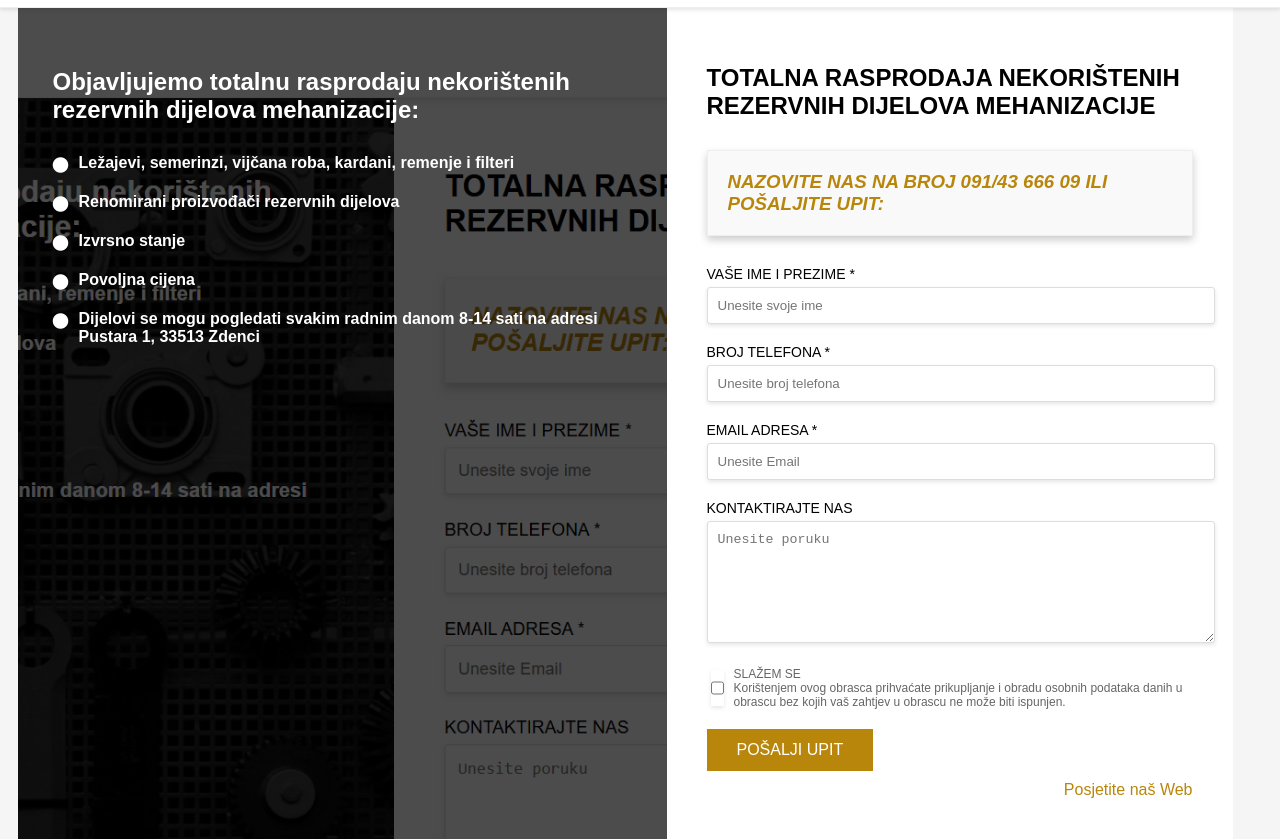
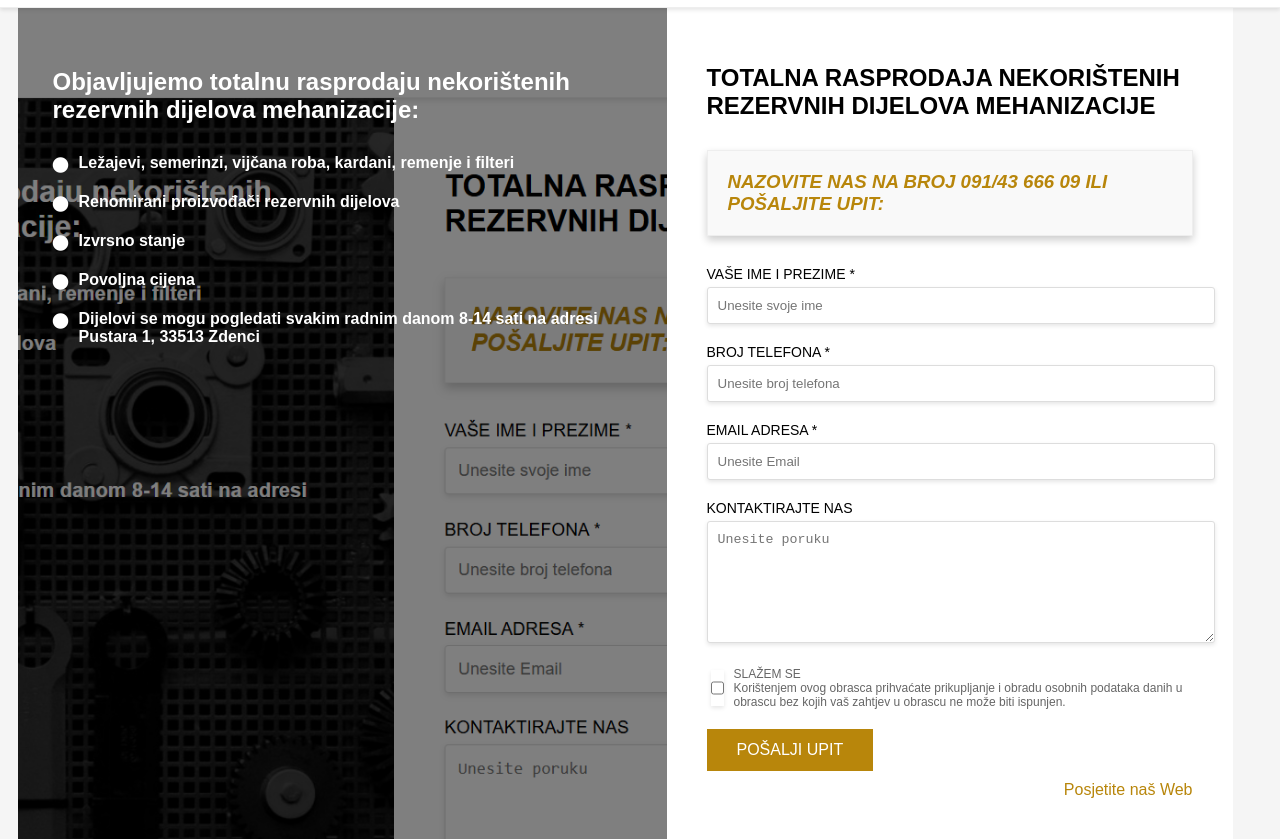
Before and after one commit to Markobrr/Markobrr.github.io, a plain HTML site: page Orahovica/pporahovica.html in a window 1280 px wide. Shown: the part 67-906 px from the top of the page. Drawn offline with Linux system fonts and the light colour scheme.

```diff
--- a/Orahovica/pporahovica.html
+++ b/Orahovica/pporahovica.html
@@ -94,6 +94,7 @@
             background-size: cover;
             background-position: center;
             background-repeat: no-repeat;
+            background-attachment: fixed;
             position: relative;
             margin-left: -15px; /* Extend to left margin */
             padding-left: 35px; /* Compensate for the negative margin */
@@ -105,7 +106,7 @@
             left: 0;
             width: 100%;
             height: 100%;
-            background-color: rgba(0, 0, 0, 0.7);
+            background-color: rgba(0, 0, 0, 0.5);
             z-index: 1;
         }
         .left h2, .left .list, .left span {
```
Also changed, not shown: 4 other files.
